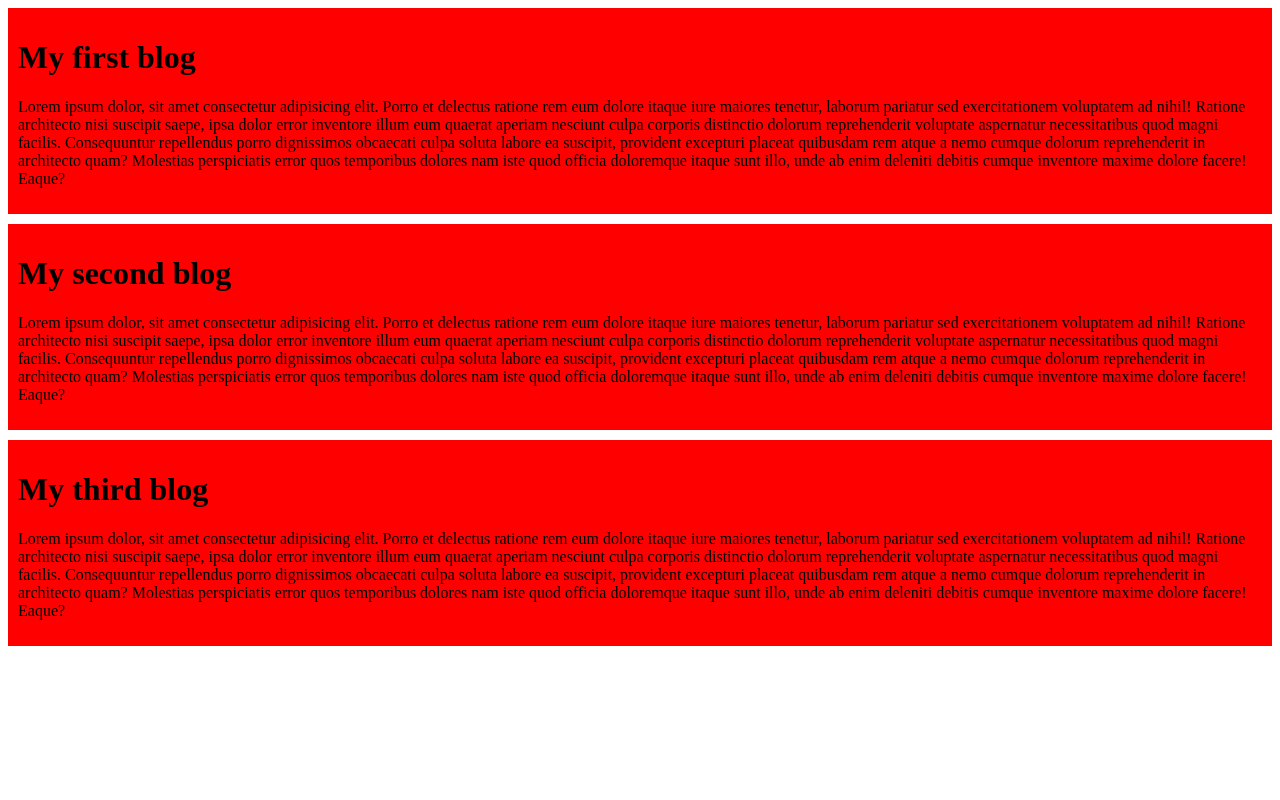
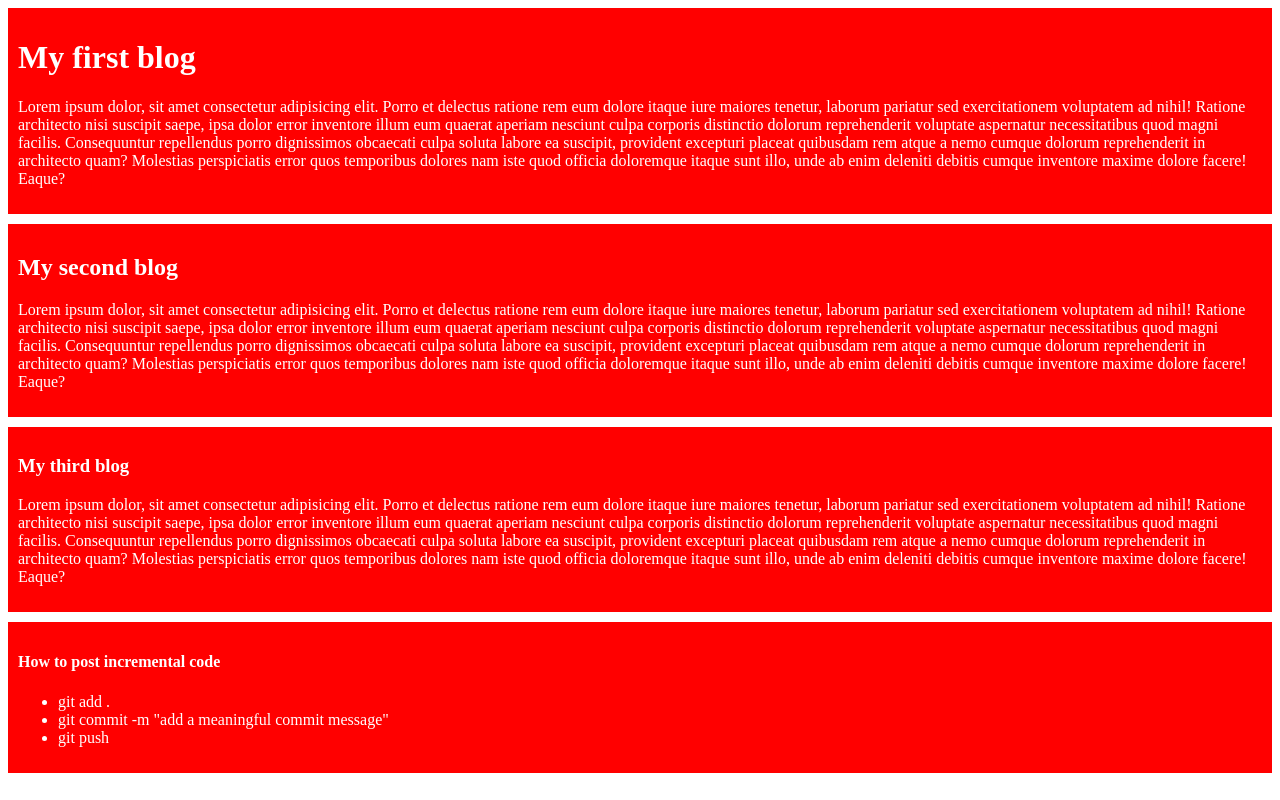
Before and after one commit to Shazid86/My-simple-website, a plain HTML site: page index.html in a window 1280 px wide. Drawn offline with Linux system fonts and the light colour scheme.

Commit message:
added a list to push code

```diff
--- a/Styles/blog.css
+++ b/Styles/blog.css
@@ -3,3 +3,21 @@ div{
   padding: 10px;
   margin-bottom: 10px;
 }
+h1{
+  color: white;
+}
+h2{
+  color: white;
+}
+h3{
+  color:white;
+}
+h4{
+  color:white;
+}
+p{
+  color: white;
+}
+ul{
+  color: white;
+}
--- a/index.html
+++ b/index.html
@@ -12,12 +12,20 @@
     <p>Lorem ipsum dolor, sit amet consectetur adipisicing elit. Porro et delectus ratione rem eum dolore itaque iure maiores tenetur, laborum pariatur sed exercitationem voluptatem ad nihil! Ratione architecto nisi suscipit saepe, ipsa dolor error inventore illum eum quaerat aperiam nesciunt culpa corporis distinctio dolorum reprehenderit voluptate aspernatur necessitatibus quod magni facilis. Consequuntur repellendus porro dignissimos obcaecati culpa soluta labore ea suscipit, provident excepturi placeat quibusdam rem atque a nemo cumque dolorum reprehenderit in architecto quam? Molestias perspiciatis error quos temporibus dolores nam iste quod officia doloremque itaque sunt illo, unde ab enim deleniti debitis cumque inventore maxime dolore facere! Eaque?</p>
   </div>
   <div>
-    <h1>My second blog</h1>
+    <h2>My second blog</h2>
     <p>Lorem ipsum dolor, sit amet consectetur adipisicing elit. Porro et delectus ratione rem eum dolore itaque iure maiores tenetur, laborum pariatur sed exercitationem voluptatem ad nihil! Ratione architecto nisi suscipit saepe, ipsa dolor error inventore illum eum quaerat aperiam nesciunt culpa corporis distinctio dolorum reprehenderit voluptate aspernatur necessitatibus quod magni facilis. Consequuntur repellendus porro dignissimos obcaecati culpa soluta labore ea suscipit, provident excepturi placeat quibusdam rem atque a nemo cumque dolorum reprehenderit in architecto quam? Molestias perspiciatis error quos temporibus dolores nam iste quod officia doloremque itaque sunt illo, unde ab enim deleniti debitis cumque inventore maxime dolore facere! Eaque?</p>
   </div>
   <div>
-    <h1>My third blog</h1>
+    <h3>My third blog</h3>
     <p>Lorem ipsum dolor, sit amet consectetur adipisicing elit. Porro et delectus ratione rem eum dolore itaque iure maiores tenetur, laborum pariatur sed exercitationem voluptatem ad nihil! Ratione architecto nisi suscipit saepe, ipsa dolor error inventore illum eum quaerat aperiam nesciunt culpa corporis distinctio dolorum reprehenderit voluptate aspernatur necessitatibus quod magni facilis. Consequuntur repellendus porro dignissimos obcaecati culpa soluta labore ea suscipit, provident excepturi placeat quibusdam rem atque a nemo cumque dolorum reprehenderit in architecto quam? Molestias perspiciatis error quos temporibus dolores nam iste quod officia doloremque itaque sunt illo, unde ab enim deleniti debitis cumque inventore maxime dolore facere! Eaque?</p>
+  </div>
+  <div>
+    <h4>How to post incremental code</h4>
+    <ul>
+      <li>git add .</li>
+      <li>git commit -m "add a meaningful commit message"</li>
+      <li>git push</li>
+    </ul>
   </div>
 </body>
 </html>
```
